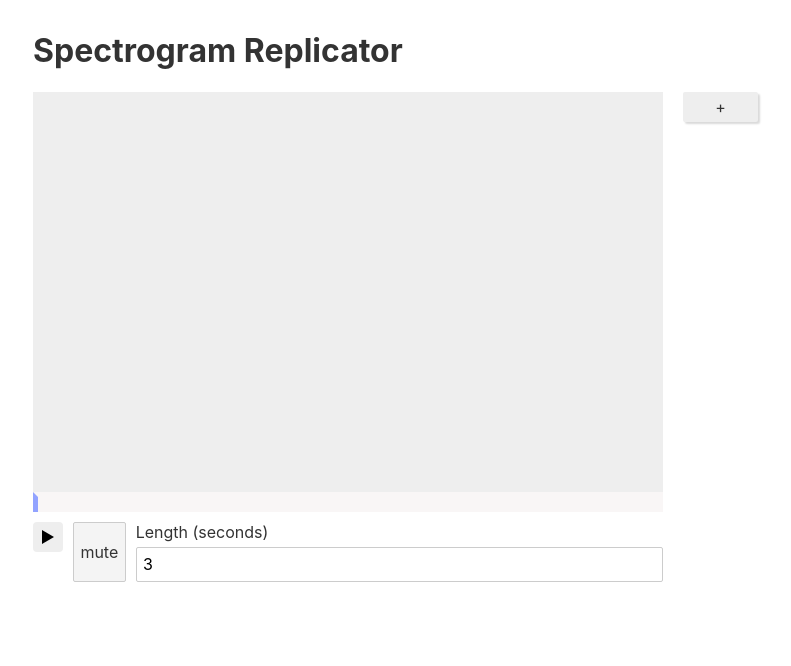
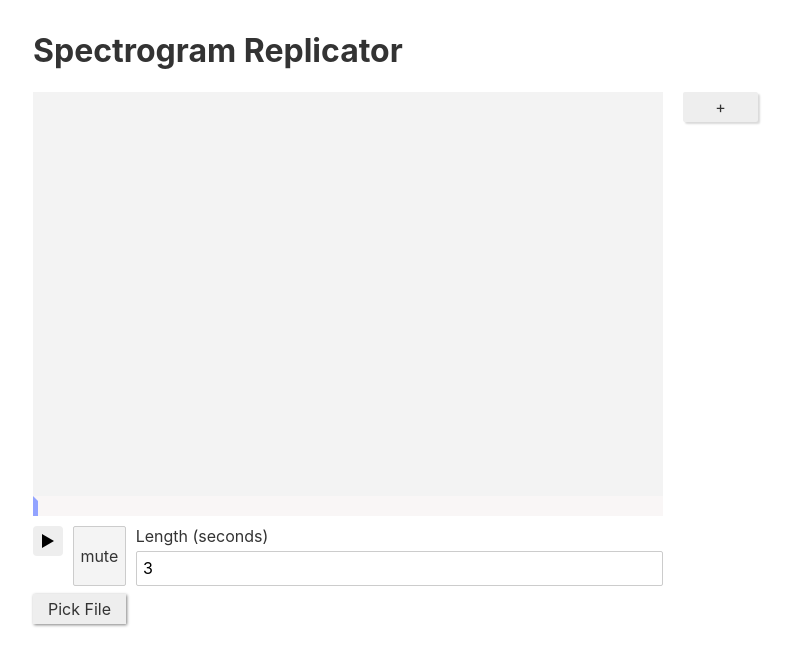
Before and after one commit to EmNudge/Spectrogram-Replicator, a Svelte app: page / in a window 1280 px wide. Shown: the top 666 px of the page, without its empty margins (157-948 px from the left). Built offline with nearby package versions, Linux system fonts and the light colour scheme.

Commit message:
added file picker for bg

```diff
--- a/src/App.svelte
+++ b/src/App.svelte
@@ -2,6 +2,13 @@
 	import Canvas from './components/canvas/SvgCanvas.svelte'
 	import LineMenu from './components/lineMenu.svelte'
 	import Controls from './components/audio/controls.svelte'
+	import FilePicker from './components/FilePicker.svelte'
+
+	let bg = '';
+	function handleFile(e) {
+		const { url } = e.detail;
+		bg = url;
+	}
 </script>
 
 <style>
@@ -32,11 +39,14 @@
 <main>
 	<h1>Spectrogram Replicator</h1>
 	<div class="workspace">
-		<Canvas />
+		<Canvas {bg} />
 		<LineMenu />
 	</div>
 	<div class="controls">
 		<Controls />
 		<div class="dummy-element"></div>
 	</div>
+
+
+	<FilePicker on:file={handleFile} />
 </main>
--- a/src/audio/tonePlayer.js
+++ b/src/audio/tonePlayer.js
@@ -51,7 +51,6 @@ class TonePlayer {
   }
 
   playSchedule(schedule) {
-      debugger;
       if (schedule.length <= 1) return;
 
       // setting up some values for easier reference
--- /dev/null
+++ b/src/components/FilePicker.svelte
@@ -0,0 +1,34 @@
+<script>
+  import { createEventDispatcher } from 'svelte';
+
+  const dispatch = createEventDispatcher();
+
+  function handleFile(e) {
+    const file = e.target.files[0];
+    const url = URL.createObjectURL(file);
+    dispatch('file', { url });
+  }
+</script>
+
+<style>
+  label {
+    padding: 5px 15px;
+    background: #eee;
+    box-shadow: 1px 1px 3px 0 grey;
+    display: inline-block;
+  }
+  label:hover {
+    cursor: pointer;
+  }
+  input {
+    height: 0;
+    width: 0;
+    display: none;
+    outline: none;
+  }
+</style>
+
+<label>
+  Pick File
+  <input type="file" on:input={handleFile} />
+</label>
--- a/src/components/canvas/SvgCanvas.svelte
+++ b/src/components/canvas/SvgCanvas.svelte
@@ -1,6 +1,7 @@
 <script>
-  export let width;
-  export let height;
+  // export let width;
+  // export let height;
+  export let bg;
 
   import Line from "./Line.svelte";
   import { activeLineStore, linesStore, activeNodeStore, canvasStore } from "../../stores/canvas.js";
@@ -73,18 +74,32 @@
 
 <style>
   svg {
-    background: #eee;
+    background: #eeea;
     width: 100%;
     height: 100%;
     min-height: 400px;
+  }
+
+  div {
+    position: relative;
+    overflow: hidden;
+  }
+  img {
+    position: absolute;
+    top: 0;
+    left: 0;
+    z-index: -1;
   }
 </style>
 
 <svelte:window on:mouseup={handleMouseUp} on:keydown={handleKeyDown} />
 
+<div class="canvas">
+  {#if bg}
+    <img src={bg} alt="background" />
+  {/if}
+
   <svg
-  {width}
-  {height}
     bind:this={canvasEl}
 
     on:contextmenu|preventDefault
@@ -107,6 +122,7 @@
     <use id="use" xlink:href={`#${activeId}`} />
 
   </svg>
+</div>
 
 {#if showMenu}
   <ValueChanger pos={infoPos} on:close={closeMenu} />
```
Lines whose indentation alone changed are shown as unchanged.
